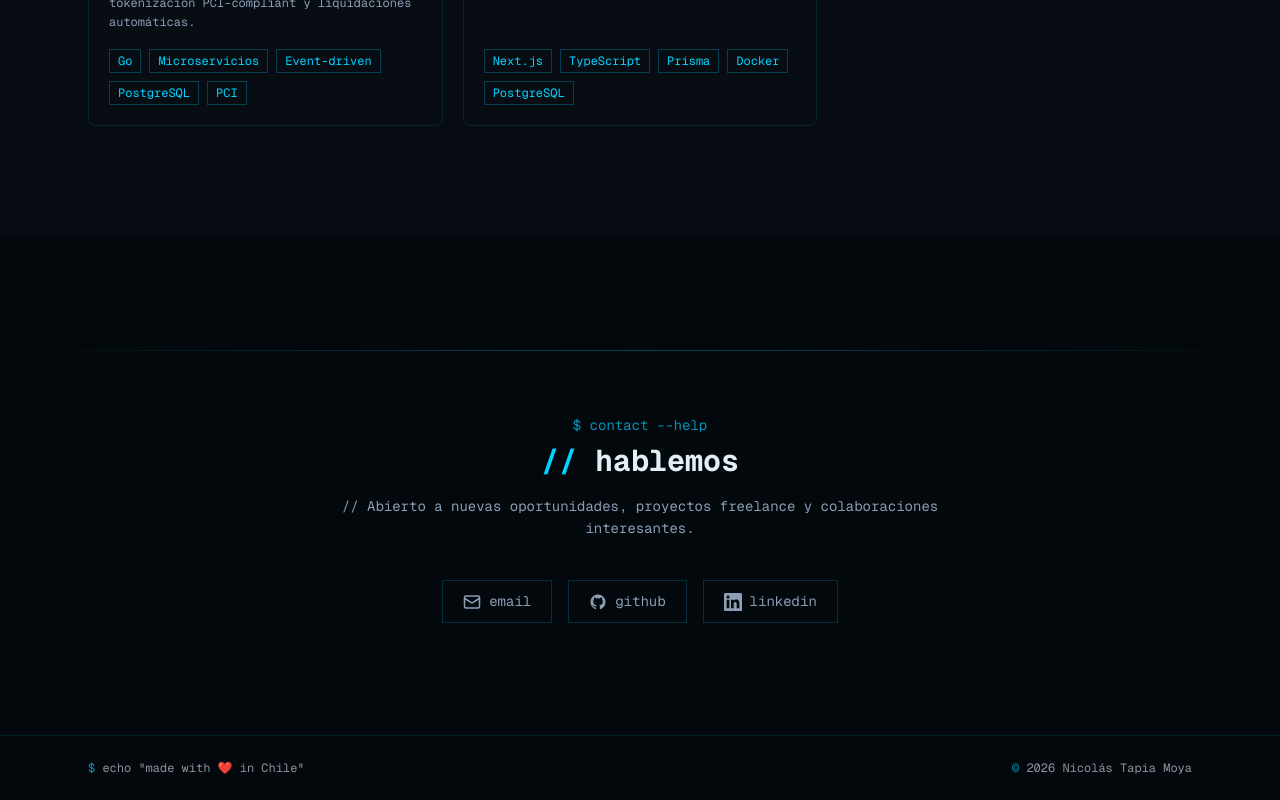
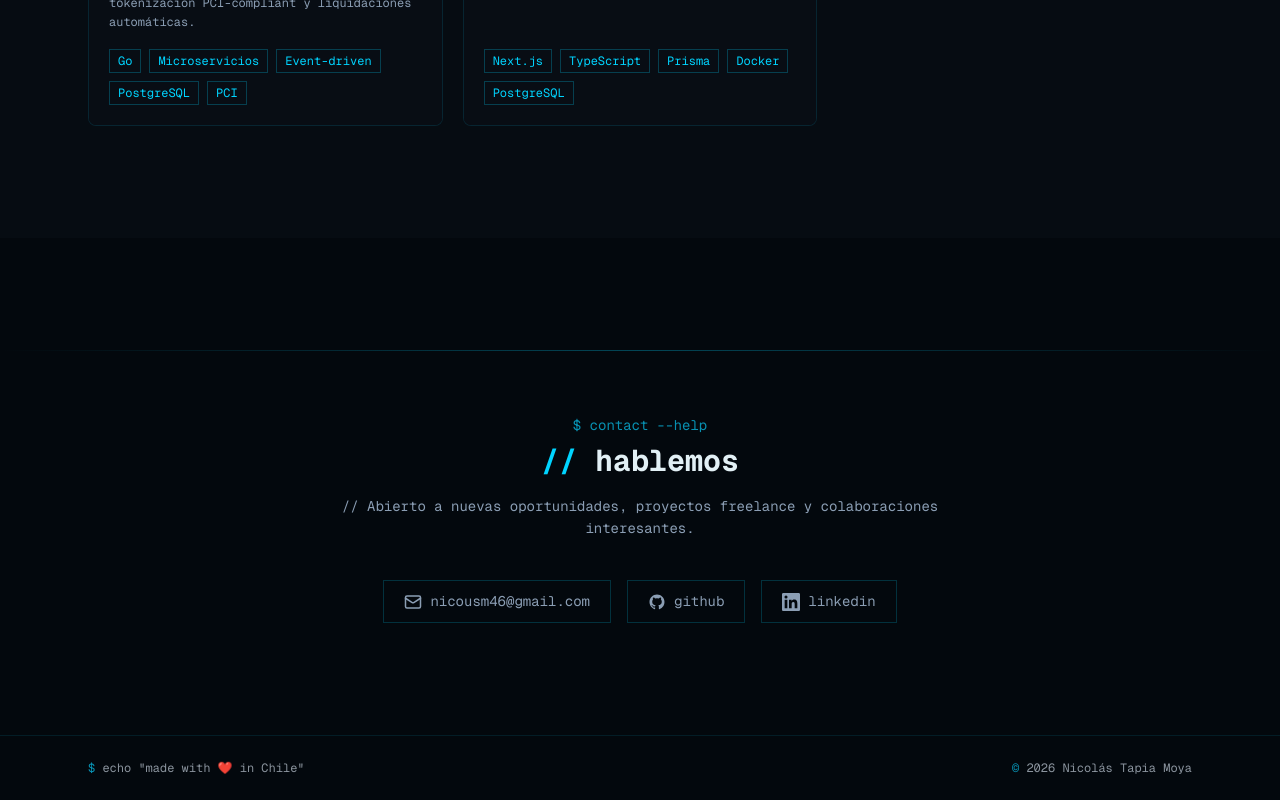
Before and after one commit to nicolastapiamoya/portafolio-autoadmin, a Next.js app in the folder web/: page / in a window 1280 px wide. Shown: the part 3158-3958 px from the top of the page. Built offline with nearby package versions, Linux system fonts and the light colour scheme.

Commit message:
fix: favicon icon.png, blog titles light mode, email contact

```diff
--- a/web/app/blog/page.tsx
+++ b/web/app/blog/page.tsx
@@ -23,7 +23,7 @@ export default async function BlogPage() {
           {/* Header */}
           <Link
             href="/"
-            className="inline-flex items-center gap-2 font-mono text-sm text-[#8b949e] hover:text-accent transition-colors mb-8"
+            className="inline-flex items-center gap-2 font-mono text-sm text-muted hover:text-accent transition-colors mb-8"
           >
             <ArrowLeft size={14} />
             cd ~/home
@@ -32,10 +32,10 @@ export default async function BlogPage() {
           <div className="font-mono text-[var(--green-dim)] text-sm mb-2">
             $ ls -la blog/
           </div>
-          <h1 className="text-3xl font-mono font-bold text-white mb-2">
+          <h1 className="text-3xl font-mono font-bold text-primary mb-2">
             <span className="text-accent">//</span> blog
           </h1>
-          <p className="font-mono text-[#8b949e] text-sm mb-10">
+          <p className="font-mono text-muted text-sm mb-10">
             {posts.length} post{posts.length !== 1 ? "s" : ""} encontrado
             {posts.length !== 1 ? "s" : ""}
           </p>
@@ -47,7 +47,7 @@ export default async function BlogPage() {
               <p className="font-mono text-[var(--green-dim)] text-sm mb-2">
                 $ cat empty.txt
               </p>
-              <p className="font-mono text-[#8b949e]">
+              <p className="font-mono text-muted">
                 No hay posts todavía. ¡Pronto habrá contenido!
               </p>
               <p className="font-mono text-accent mt-3 cursor-blink">_</p>
--- a/web/components/Contact.tsx
+++ b/web/components/Contact.tsx
@@ -45,11 +45,11 @@ export default function Contact() {
 
         <div className="flex flex-wrap justify-center gap-4">
           <a
-            href="mailto:nicolas.tapia@example.com"
+            href="mailto:nicousm46@gmail.com"
             className="social-link"
           >
             <Mail size={18} />
-            <span>email</span>
+            <span>nicousm46@gmail.com</span>
           </a>
           <a
             href="https://github.com/nicolastapiamoya"
```
Also changed, not shown: web/app/icon.png (added), 1 other file (tests, documents, lock files or other folders).
